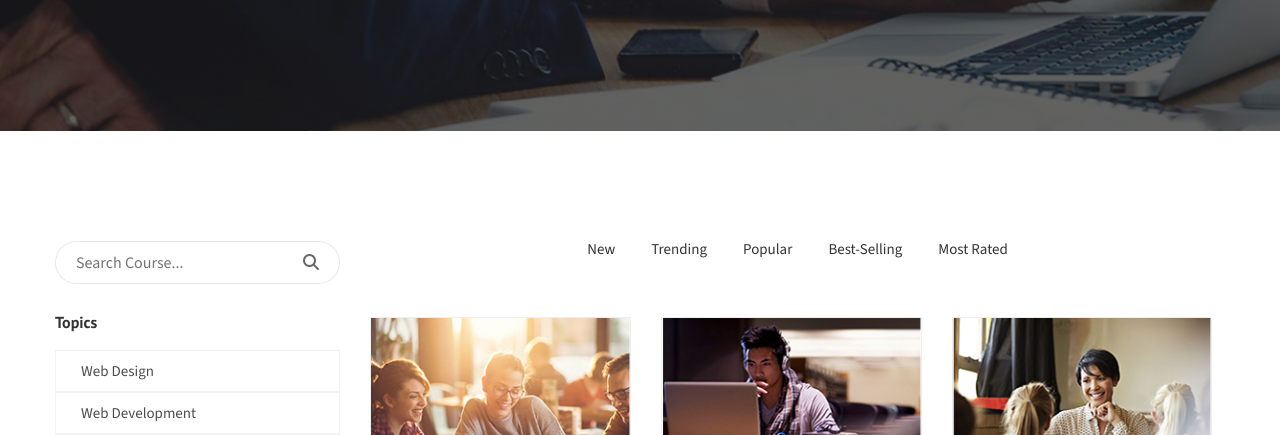
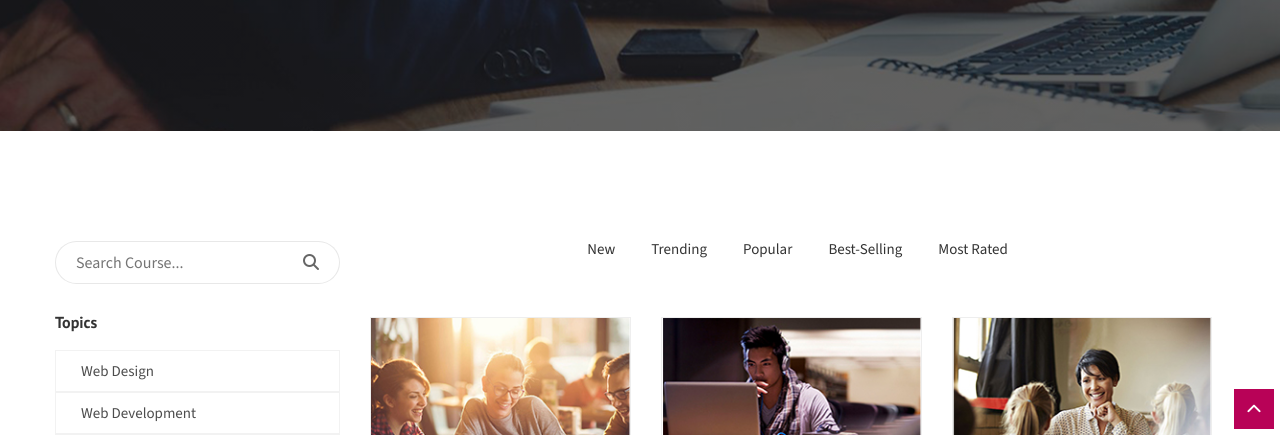
Before and after one commit to Vietanh266/f8-fullstack-day-7, a plain HTML site: page index.html in a window 1280 px wide. Shown: the part 365-800 px from the top of the page. Drawn offline with nearby package versions, Linux system fonts and the light colour scheme.

Commit message:
finish scroll up btn and submenu

```diff
--- a/assets/styles/style.css
+++ b/assets/styles/style.css
@@ -283,8 +283,10 @@ a {
   width: 30.5%;
 }
 
-.card img {
+.card-img {
   width: 100%;
+  position: relative;
+  /* overflow: hidden; */
 }
 
 .card .text {
@@ -493,3 +495,17 @@ a {
   color: #b80257;
   background-color: #fff;
 }
+
+.scroll-up {
+  background-color: #b80257;
+  width: 40px;
+  height: 40px;
+  color: #fff;
+  position: fixed;
+  bottom: 0.6rem;
+  right: 0.6rem;
+  font-size: 1.5rem;
+  display: flex;
+  align-items: center;
+  justify-content: center;
+}
--- a/index.html
+++ b/index.html
@@ -256,11 +256,13 @@
                 </div>
 
                 <div class="card">
-                  <img
-                    src="./assets/img/img-card-2.jpg"
-                    alt="Scholars Course Img 1"
-                    class="card-img"
-                  />
+                  <div class="card-img card-img--discount">
+                    <img
+                      src="./assets/img/img-card-2.jpg"
+                      alt="Scholars Course Img 1"
+                      class="card-img"
+                    />
+                  </div>
 
                   <div class="text">
                     <h5>
@@ -643,6 +645,10 @@
       </div>
       <!-- END .footer -->
     </div>
+
+    <button class="scroll-up">
+      <i class="fa-solid fa-chevron-up"></i>
+    </button>
     <!-- END .wrapper -->
   </body>
 </html>
```
